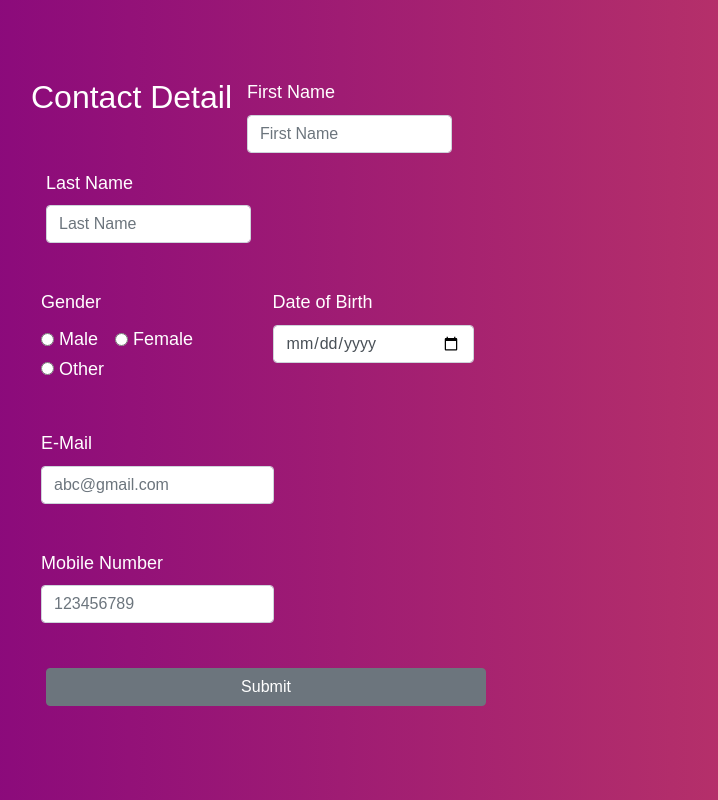
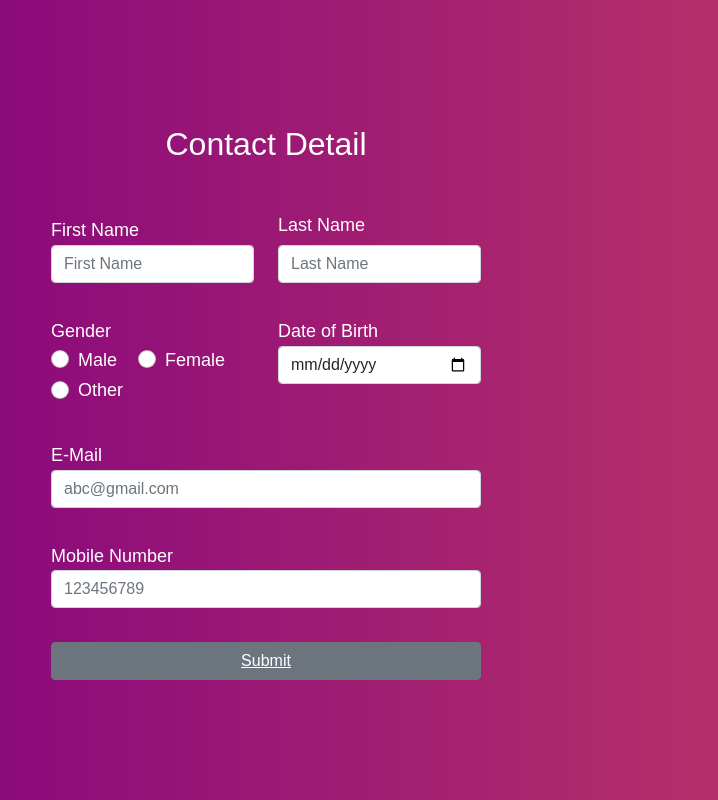
Before and after one commit to Harpalsinh01/review, a plain HTML site: page index.html in a window 1280 px wide. Shown: the whole page, without its empty margins (374-1092 px from the left). Drawn offline with nearby package versions, Linux system fonts and the light colour scheme.

Commit message:
Update index.html

```diff
--- a/index.html
+++ b/index.html
@@ -1,9 +1,9 @@
 <!DOCTYPE html>
 <html>
   <head>
-    <link rel="stylesheet" href="bootstrap.min.css">
+   <link href="https://cdn.jsdelivr.net/npm/bootstrap@5.0.2/dist/css/bootstrap.min.css" rel="stylesheet" integrity="sha384-EVSTQN3/azprG1Anm3QDgpJLIm9Nao0Yz1ztcQTwFspd3yD65VohhpuuCOmLASjC" crossorigin="anonymous">
 <style>
-    <link rel="stylesheet" href="Code.gs">
+
 
 .form-group{
     padding-top: 5px;
@@ -168,6 +168,6 @@ body {
     <script src="https://cdn.jsdelivr.net/npm/@popperjs/core@2.11.6/dist/umd/popper.min.js" integrity="sha384-oBqDVmMz9ATKxIep9tiCxS/Z9fNfEXiDAYTujMAeBAsjFuCZSmKbSSUnQlmh/jp3" crossorigin="anonymous"></script>
 <script src="https://cdn.jsdelivr.net/npm/bootstrap@5.2.3/dist/js/bootstrap.min.js" integrity="sha384-cuYeSxntonz0PPNlHhBs68uyIAVpIIOZZ5JqeqvYYIcEL727kskC66kF92t6Xl2V" crossorigin="anonymous"></script>
  <script src="https://cdn.jsdelivr.net/npm/bootstrap@5.2.3/dist/js/bootstrap.bundle.min.js" integrity="sha384-kenU1KFdBIe4zVF0s0G1M5b4hcpxyD9F7jL+jjXkk+Q2h455rYXK/7HAuoJl+0I4" crossorigin="anonymous"></script>
-    <script src="https://code.jquery.com/jquery-3.6.2.js"></script>
+
 </body>
 </html>
```
